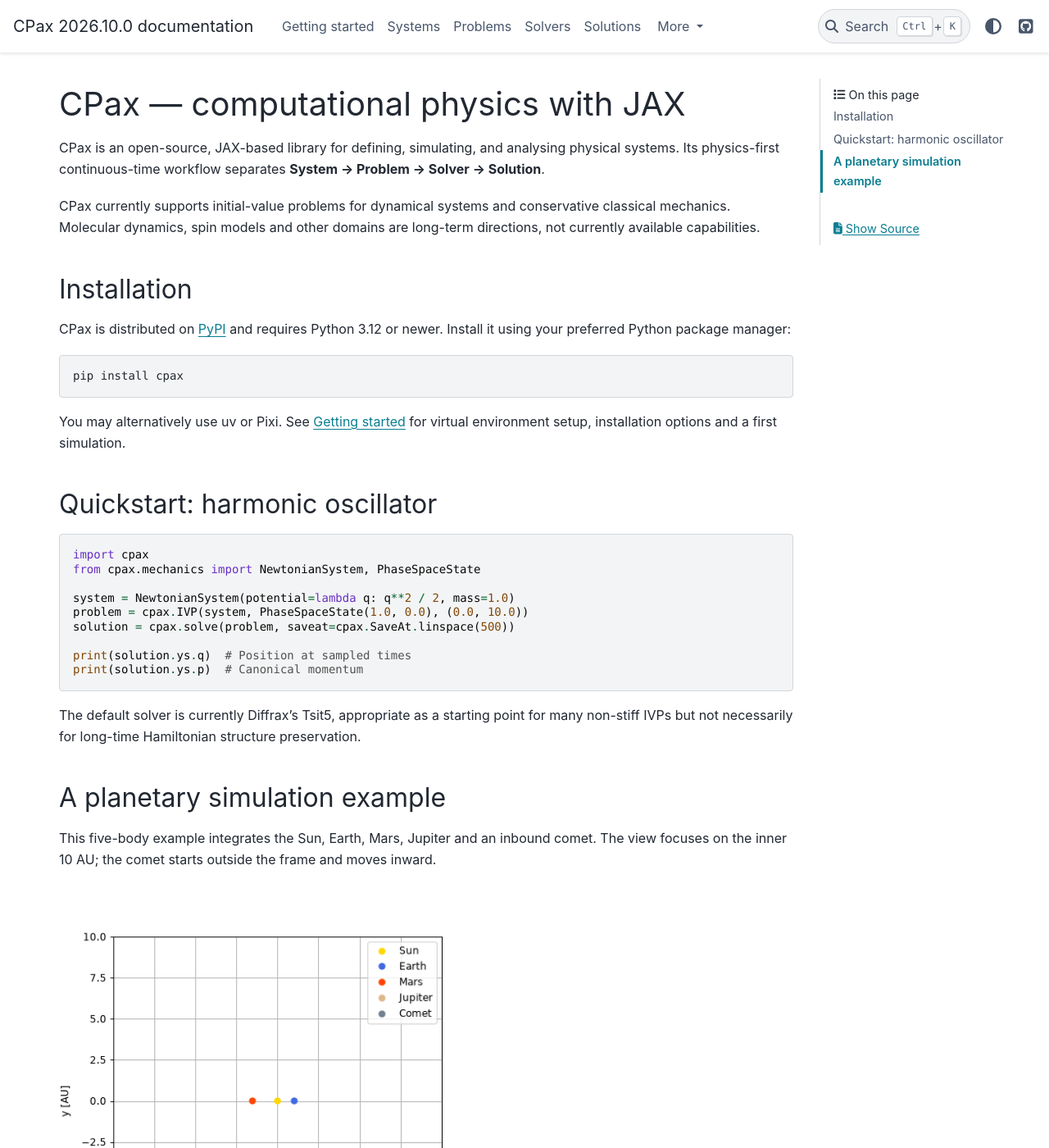
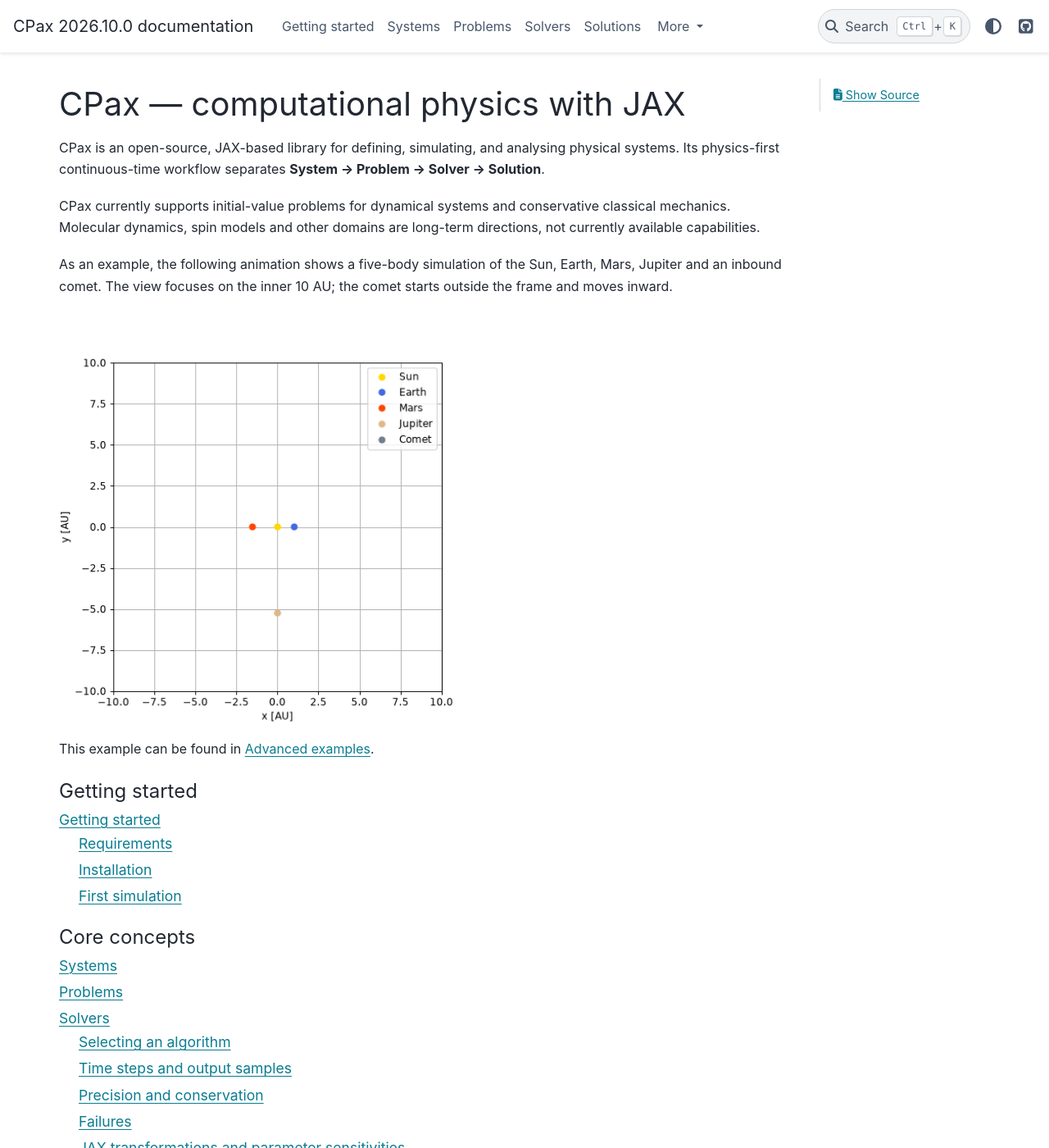
Before and after one commit to JaLuka98/CPax, a Sphinx documentation site: the page built from docs/source/index.rst, in a window 1280 px wide and 1400 px high. Shown: the whole window at 82% size. Built offline with Sphinx 7.4.7 and the PyData theme 0.15.4, drawn with Linux system fonts in a browser that asks for light colours; pages that are not in the unit, such as notebooks, are missing from menus.

Commit message:
Reduce index and getting started duplication

```diff
--- a/docs/source/index.rst
+++ b/docs/source/index.rst
@@ -9,44 +9,8 @@
 conservative classical mechanics. Molecular dynamics, spin models and other
 domains are long-term directions, not currently available capabilities.
 
-Installation
-------------
-
-CPax is distributed on `PyPI <https://pypi.org/project/CPax/>`_ and requires
-Python 3.12 or newer. Install it using your preferred Python package manager:
-
-.. code-block:: console
-
-   pip install cpax
-
-You may alternatively use uv or Pixi. See :doc:`getting-started` for
-virtual environment setup, installation options and a first simulation.
-
-Quickstart: harmonic oscillator
--------------------------------
-
-.. code-block:: python
-
-   import cpax
-   from cpax.mechanics import NewtonianSystem, PhaseSpaceState
-
-   system = NewtonianSystem(potential=lambda q: q**2 / 2, mass=1.0)
-   problem = cpax.IVP(system, PhaseSpaceState(1.0, 0.0), (0.0, 10.0))
-   solution = cpax.solve(problem, saveat=cpax.SaveAt.linspace(500))
-
-   print(solution.ys.q)  # Position at sampled times
-   print(solution.ys.p)  # Canonical momentum
-
-The default solver is currently Diffrax's Tsit5, appropriate as a starting
-point for many non-stiff IVPs but not necessarily for long-time Hamiltonian
-structure preservation.
-
-A planetary simulation example
-------------------------------
-
-This five-body example integrates the Sun, Earth, Mars, Jupiter and an
-inbound comet. The view focuses on the inner 10 AU; the comet starts
-outside the frame and moves inward.
+As an example, the following animation shows a five-body simulation of the Sun, Earth, Mars, Jupiter and an inbound comet.
+The view focuses on the inner 10 AU; the comet starts outside the frame and moves inward.
 
 .. image:: _static/nbody_simulation.gif
    :alt: Animated numerical trajectories of the Sun, Earth, Mars, Jupiter and a comet
```
